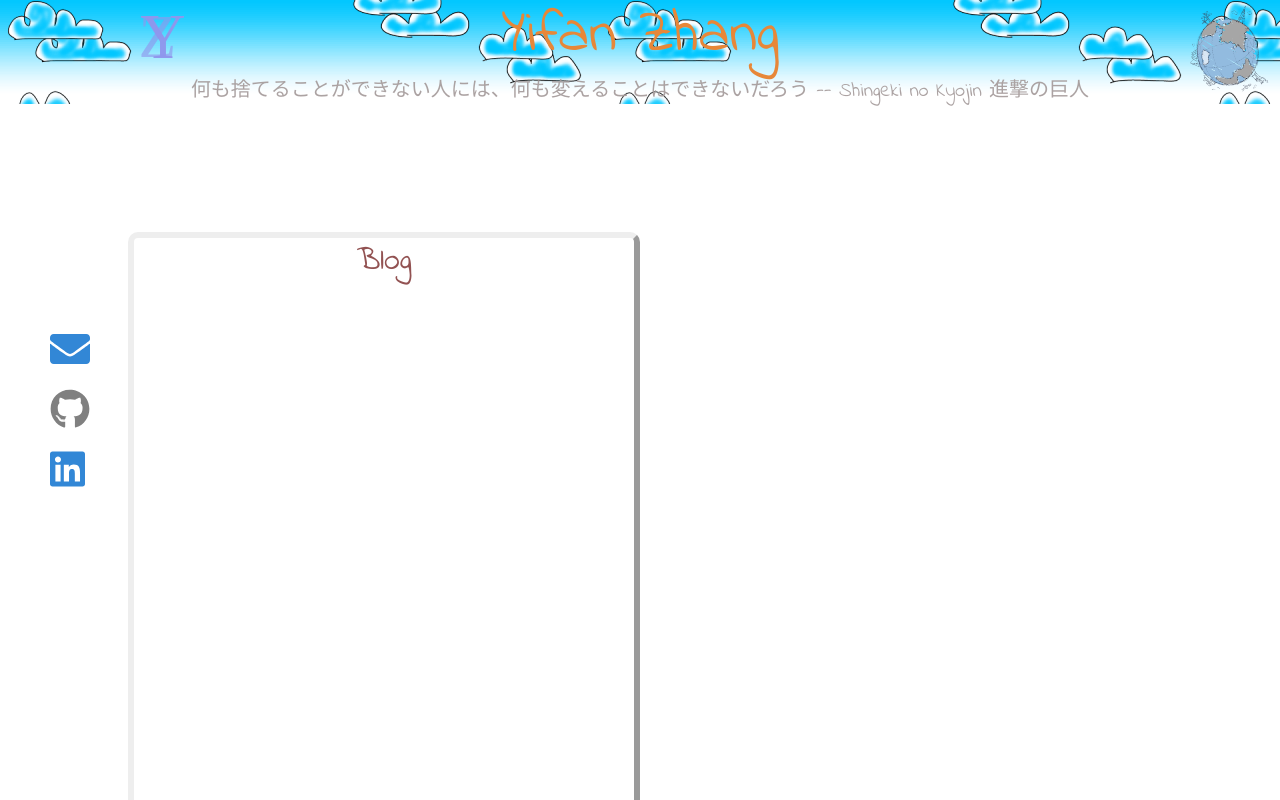
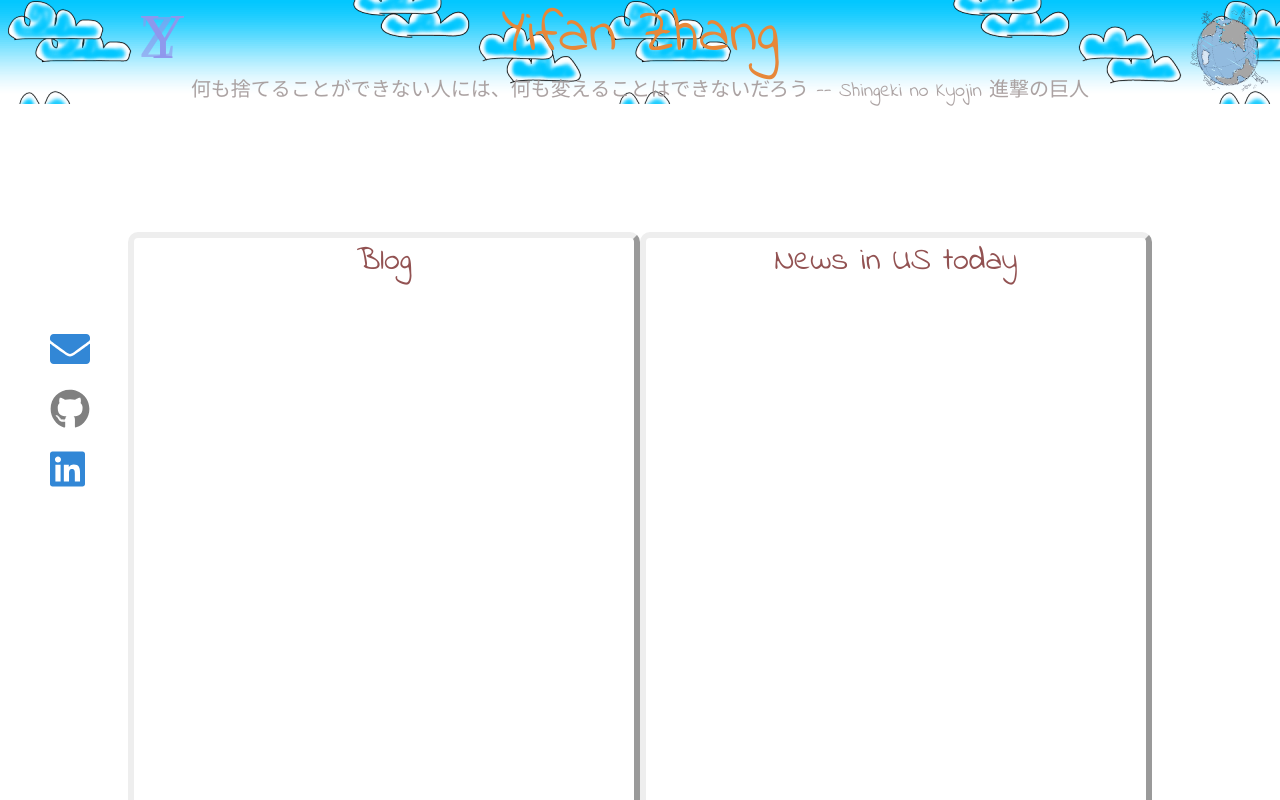
Before and after one commit to yzhan407/newBlog, a React (Create React App) app: page / in a window 1280 px wide. Shown: the top 800 px of the page. Built offline with nearby package versions, Linux system fonts and the light colour scheme; no server answers.

Commit message:
add news block

```diff
--- a/src/components/Article.css
+++ b/src/components/Article.css
@@ -7,7 +7,6 @@ div>div.first-article{
   color: rgb(139, 79, 79);
   height: 1100px;
   z-index: -10;
-
 
 }
 div>div.second-article{
@@ -81,11 +80,12 @@ div.second-article-description{
 }
 
 #first-article-leftside{
-  width: 50%;
+  width: 40%;
   height: 700px;
   border-style: outset;
   border-width: 6px;
   border-radius: 10px;
+  position: absolute;
 }
 
 p.blog-title{
@@ -94,3 +94,20 @@ p.blog-title{
   font-family: 'Indie Flower', cursive;
   color: rgb(146, 82, 82);
 }
+
+#first-article-rightside{
+  width: 40%;
+  height: 700px;
+  border-style: outset;
+  border-width: 6px;
+  border-radius:10px;
+  left: 50%;
+  position:absolute;
+}
+
+p.news{
+  text-align:center;
+  font-size: 2em;
+  font-family: 'Indie Flower', cursive;
+  color:rgb(146, 82, 82);
+}
--- a/src/components/Article.js
+++ b/src/components/Article.js
@@ -21,8 +21,8 @@ function Article(props){
                         <p className="blog-title">Blog</p>
                         {tags}
                     </div>
-                    <div className="first-article-rightside">
-
+                    <div id="first-article-rightside">
+                        <p className="news">News in US today</p>
                     </div>
                 </div>
 
```
